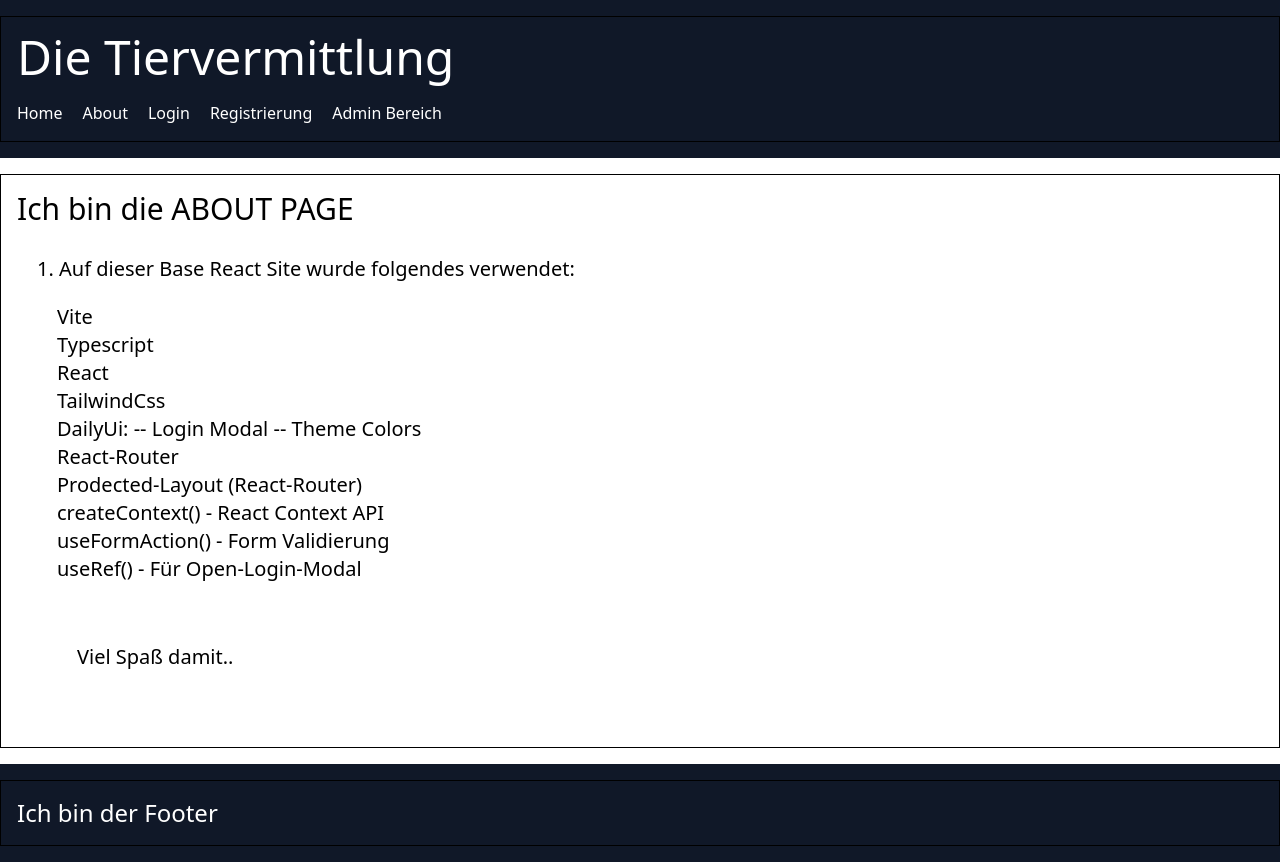
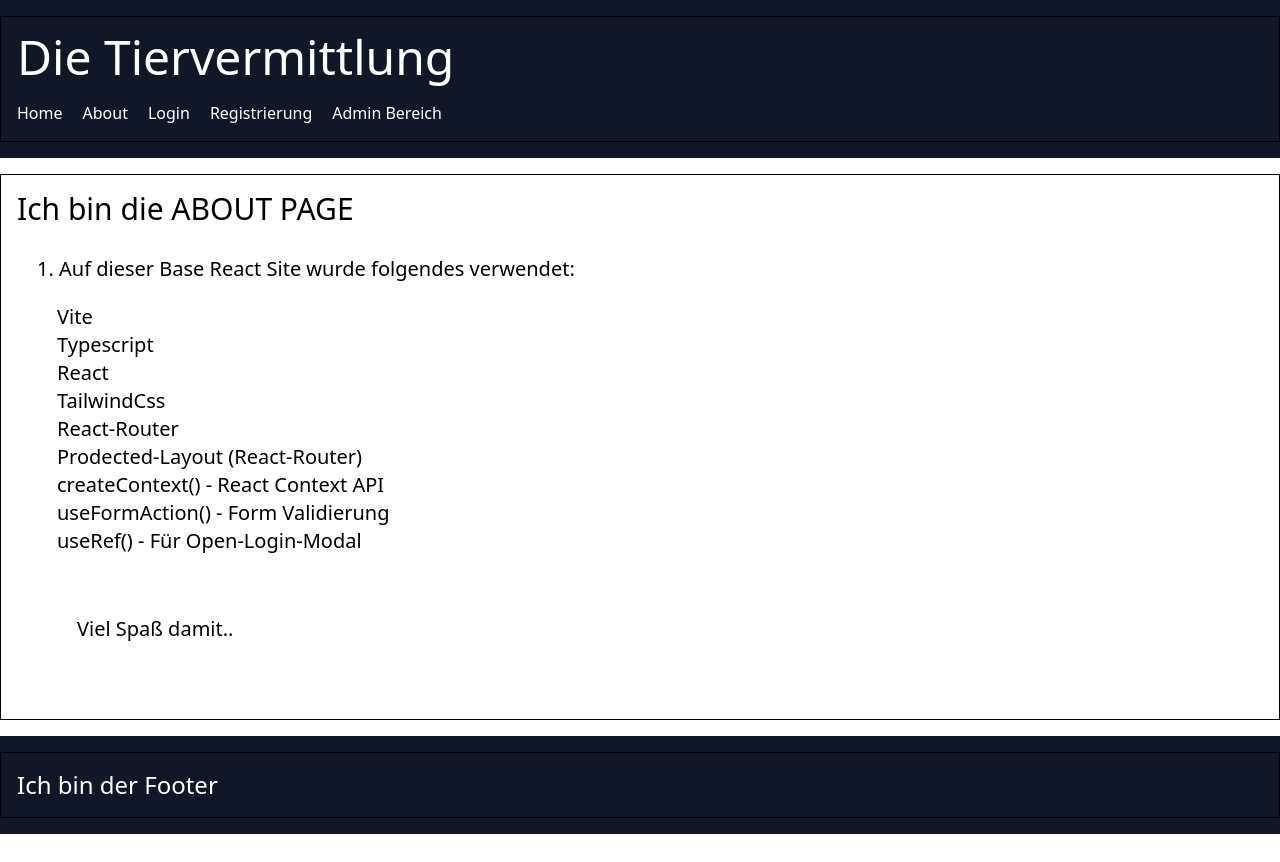
Before and after one commit to kaktusgarten/tiervermittlung, a React (Vite) app in the folder frontend/: page /about in a window 1280 px wide. After the commit the page ends 834 px from the top, so only its background shows below. Built offline with nearby package versions, Linux system fonts and the light colour scheme.

Commit message:
About page corrected

```diff
--- a/frontend/src/pages/AboutPage.tsx
+++ b/frontend/src/pages/AboutPage.tsx
@@ -13,7 +13,6 @@ export default function AboutPage() {
             <li>Typescript</li>
             <li>React</li>
             <li>TailwindCss</li>
-            <li>DailyUi: -- Login Modal -- Theme Colors</li>
             <li>React-Router</li>
             <li>Prodected-Layout (React-Router)</li>
             <li>createContext() - React Context API</li>
```
